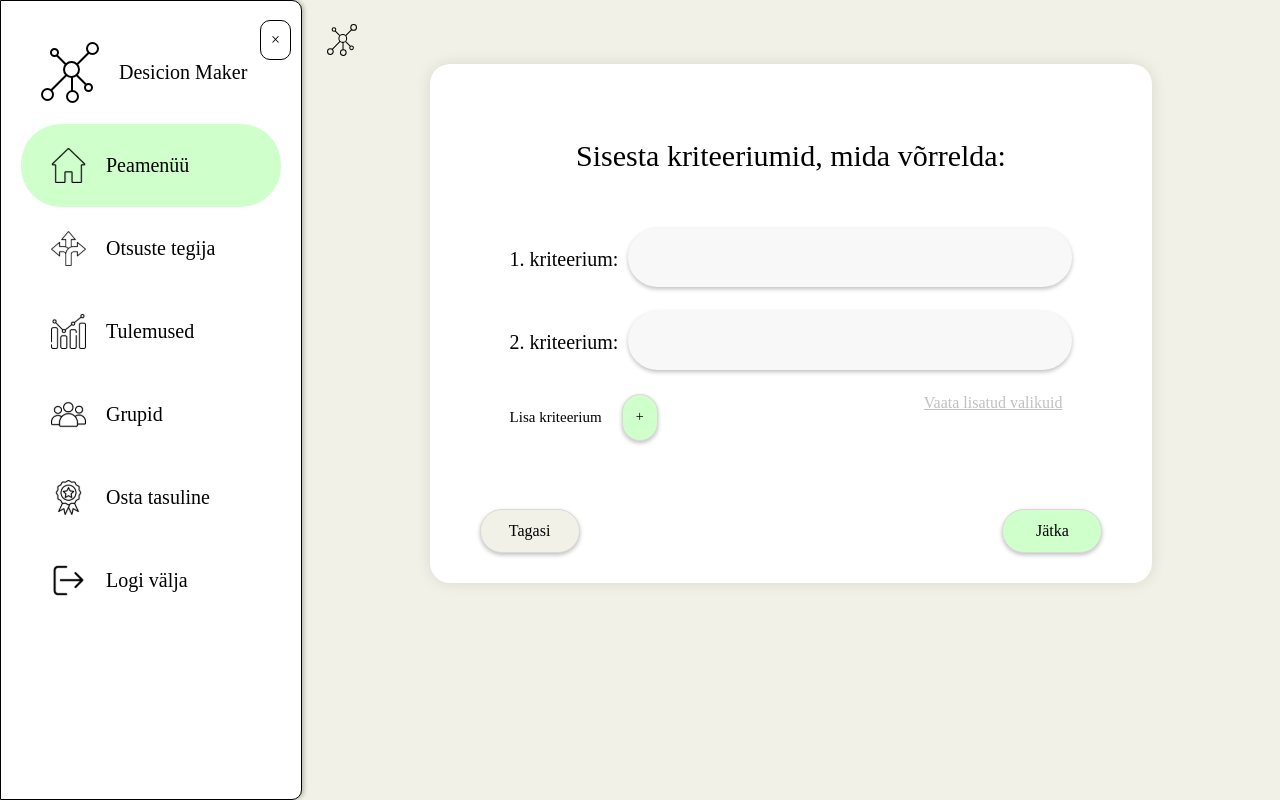
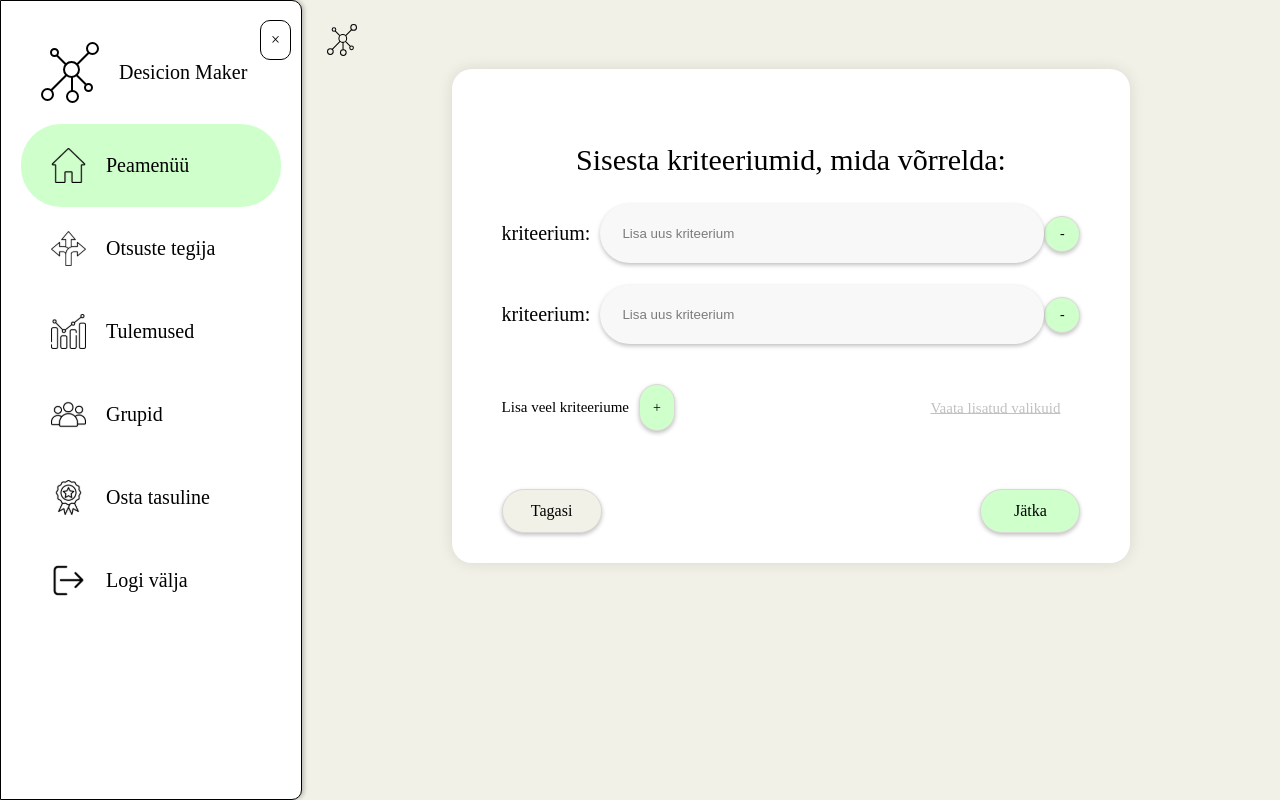
Before and after one commit to TLU-DTI/Ryhm-4, a SvelteKit app in the folder my-app/: page /tasuline-ot-valikud/sisesta-kriteeriumid in a window 1280 px wide. Built offline with nearby package versions, Linux system fonts and the light colour scheme.

Commit message:
Parandused, button go to , lisa ja eemalda nupp

```diff
--- a/my-app/src/routes/(app)/tasuline-ot-valikud/+page.svelte
+++ b/my-app/src/routes/(app)/tasuline-ot-valikud/+page.svelte
@@ -12,7 +12,8 @@
         </div>
         <br>
         <div class="buttons">
-            <Button style="secondary" on:click={() => goto("/")} on:keydown>Tagasi</Button>
+            <Button style="secondary" on:click={() => goto("/")} on:keydown>Tagasi
+            </Button>
             <Button on:click={() => goto("/tasuline-ot-valikud/otsusemudel")} on:keydown>Jätka</Button>
         </div>
     </div>
--- a/my-app/src/routes/(app)/tasuline-ot-valikud/sisesta-kriteeriumid/+page.svelte
+++ b/my-app/src/routes/(app)/tasuline-ot-valikud/sisesta-kriteeriumid/+page.svelte
@@ -2,6 +2,7 @@
     import Button from "$lib/components/Button.svelte";
     import Input from "$lib/components/Input.svelte";
     import { tooltip } from "$lib/script/tooltip.js";
+    import { goto } from "$app/navigation";
 
     let valikud: { title: string }[] = [
         { title: "valik 1" },
@@ -13,36 +14,41 @@
         return valikud.map(valik => valik.title).join(", ");
     }
 
+    let inputs = [{ id: 1 }, { id: 2 }]; //esialgsed inputi osad
+    const addInput = () => {
+        inputs = [...inputs, { id: inputs.length + 1 }]; //lisab uue inputi massiivi
+    };
+    const removeInput = () => {
+        if (inputs.length > 2) {
+            inputs = inputs.slice(0, -1);
+        }
+    };
+
 </script>
 
 <section class="container">
     <div class="input-container">
         <h2>Sisesta kriteeriumid, mida võrrelda:</h2>
+        {#each inputs as input (input.id)}
             <div class="input-group">
-            <div class="inputs">
-                <div class="kriteerium1">
-                    <p>1. kriteerium:</p>
-                    <Input placeholder=""></Input>
+                <p>kriteerium:</p>
+                <Input placeholder="Lisa uus kriteerium"></Input>  <Button size="mini" on:click={removeInput}>-</Button>
             </div>
-                <div class="kriteerium2">
-                    <p>2. kriteerium:</p>
-                    <Input placeholder=""></Input>
-                </div>
+            <br>
+        {/each}
+            <div class="valkri">
                 <div class="lisakriteerium">
-                    <div class="lisakr"><p>Lisa kriteerium</p>
-                        <Button size="mini">+</Button>
+                    <p>Lisa veel kriteeriume</p>
+                    <Button size="mini" on:click={addInput}>+</Button>
                 </div>
                 <div class="lisaval">
-                        <span use:tooltip="{getTooltipContent()}">Vaata lisatud valikuid</span>
-                    </div>
-                </div>
+                    <p><span use:tooltip={getTooltipContent()}>Vaata lisatud valikuid</span></p>
                 </div>
             </div>
             <br>
             <div class="buttons">
-            <Button style="secondary">Tagasi</Button>
-            <br>
-            <Button>Jätka</Button>
+                <Button style="secondary" on:click={() => goto("/tasuline-ot-valikud/valikud")} on:keydown>Tagasi</Button>
+                <Button on:click={() => goto("/tasuline-ot-valikud/vali-kriteeriumid")} on:keydown>Jätka</Button>
             </div>
     </div>
 
@@ -78,7 +84,7 @@
     }
 
     .buttons{
-        margin-top: 20px;
+        margin-top: 40px;
         margin-bottom: 20px;
         display: flex;
         justify-content: space-between;
@@ -90,48 +96,8 @@
         font-size: 20px;
     }
 
-    .inputs{
-        display: flex;
-        flex-direction: column;
-        margin: 30px;
-    }
-
-    .kriteerium1{
-        margin-bottom: 10px;
-        display: flex;
-        flex-direction: row;
-    }
-
-    .kriteerium2{
-        display: flex;
-        flex-direction: row;
-        margin-top: 10px;
-    }
-
-    .lisakriteerium{
-        margin-top: 20px;
-        display: flex;
-        flex-direction: row;
-        justify-content: space-between;
-    }
-
     h2{
         font-size: 30px;
-    }
-
-    .lisakriteerium p{
-        font-size: 15px;
-    }
-
-    .lisakr{
-        display: flex;
-        gap: 10px;
-    }
-
-    .lisaval{
-        margin-right: 10px;
-        color: rgb(194, 192, 192);
-        text-decoration: underline;
     }
 
     :global(.tooltip) {
@@ -165,5 +131,31 @@
 		background: inherit;
 		clip-path: polygon(0% 0%, 100% 0%, 50% 100%);
 	}
+    .lisakriteerium{
+        margin-top: 20px;
+        display: flex;
+        flex-direction: row;
+    }
+
+    .lisakriteerium p{
+        font-size: 15px;
+    }
+
+    .lisaval{
+        margin-top: 20px;
+        margin-right:10px;
+	    color: rgb(194, 192, 192);
+	    text-decoration: underline;
+    }
+
+    .valkri{
+        display: flex;
+        flex-direction: row;
+        justify-content: space-between;
+    }
+
+    .lisaval p{
+        font-size: 15px;
+    }
 
 </style>
--- a/my-app/src/routes/(app)/tasuline-ot-valikud/vali-kriteeriumid/+page.svelte
+++ b/my-app/src/routes/(app)/tasuline-ot-valikud/vali-kriteeriumid/+page.svelte
@@ -3,6 +3,7 @@
     import { page } from "$app/stores";
     import { onMount } from 'svelte';
     import { get } from 'svelte/store';
+    import { goto } from "$app/navigation";
     let code: number | null = null
 
     onMount(() => {
@@ -46,9 +47,8 @@
                 {/each}
             </div>
             <div class="buttons">
-                <Button style="secondary">Tagasi</Button>
-                <br>
-                <Button>Jätka</Button>
+                <Button style="secondary" on:click={() => goto("/tasuline-ot-valikud/vali-kriteeriumid")} on:keydown>Tagasi</Button>
+                <Button on:click={() => goto("/")} on:keydown>Jätka</Button>
             </div>
         </div>
     </div>
--- a/my-app/src/routes/(app)/tasuline-ot-valikud/objektid/+page.svelte
+++ b/my-app/src/routes/(app)/tasuline-ot-valikud/valikud/+page.svelte
@@ -1,32 +1,37 @@
 <script>
     import Button from "$lib/components/Button.svelte";
     import Input from "$lib/components/Input.svelte";
+    import { goto } from "$app/navigation";
+
+    let inputs = [{ id: 1 }, { id: 2 }]; //esialgsed inputi osad
+    const addInput = () => {
+        inputs = [...inputs, { id: inputs.length + 1 }]; //lisab uue inputi massiivi
+    };
+    const removeInput = () => {
+        if (inputs.length > 2) {
+            inputs = inputs.slice(0, -1);
+        }
+    };
 </script>
 
 <section class="container">
     <div class="input-container">
         <h2>Sisesta objektid, mille vahel soovid valida:</h2>
-        <div class="input-group">
-            <div class="inputs">
-                <div class="valik1">
-                    <p>1. Valik:</p>
-                    <Input placeholder=""></Input>
-                </div>
-                <div class="valik2">
-                    <p>2. Valik:</p>
-                    <Input placeholder=""></Input>
-                </div>
-                <div class="lisavalik">
-                    <p>Lisa veel valikuid</p>
-                    <Button size="mini">+</Button>
-                </div>
+        {#each inputs as input (input.id)}
+            <div class="input-group">
+                <p>valik:</p>
+                <Input placeholder="Lisa uus valik"></Input>  <Button size="mini" on:click={removeInput}>-</Button>
             </div>
-        </div>
+            <br>
+        {/each}
+            <div class="lisavalik">
+                <p>Lisa veel valikuid</p>
+                <Button size="mini" on:click={addInput}>+</Button>
+            </div>
         <br>
         <div class="buttons">
-            <Button style="secondary">Tagasi</Button>
-            <br>
-            <Button>Jätka</Button>
+            <Button style="secondary" on:click={() => goto("/tasuline-ot-valikud/otsusemudel")} on:keydown>Tagasi</Button>
+            <Button on:click={() => goto("/tasuline-ot-valikud/sisesta-kriteeriumid")} on:keydown>Jätka</Button>
         </div>
     </div>
 </section>
@@ -52,6 +57,7 @@
     .input-group {
         display: flex; /* sõna valik ja sisestusvälja jaoks */
         align-items: center; /* vertikaalne joondamine */
+        gap: 20px;
     }
 
     .input-group p {
@@ -60,7 +66,8 @@
     }
 
     .buttons{
-        margin-top: 20px;
+
+        margin-top: 40px;
         margin-bottom: 20px;
         display: flex;
         justify-content: space-between;
@@ -70,24 +77,6 @@
         text-align: center;
         margin-right: 10px;
         font-size: 20px;
-    }
-
-    .inputs{
-        display: flex;
-        flex-direction: column;
-        margin: 30px;
-    }
-
-    .valik1{
-        margin-bottom: 10px;
-        display: flex;
-        flex-direction: row;
-    }
-
-    .valik2{
-        display: flex;
-        flex-direction: row;
-        margin-top: 10px;
     }
 
     .lisavalik{
@@ -102,6 +91,7 @@
 
     .lisavalik p{
         font-size: 15px;
+
     }
 
 </style>
```
Also changed, not shown: my-app/src/routes/(app)/tasuline-ot-valikud/otsusemudel/+page.svelte (+5 -3 lines). Lines whose indentation alone changed are shown as unchanged.
